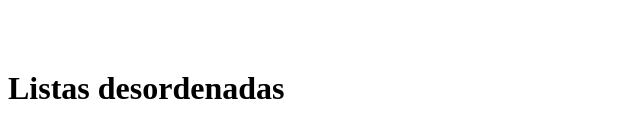
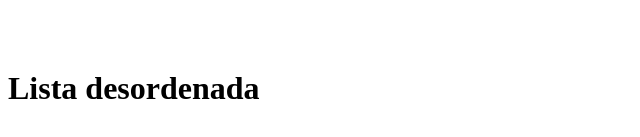
Before and after one commit to Ju4nch10/codo, a plain HTML site: page Clase2/enlaces2.html in a window 1280 px wide. Shown: the part 409-546 px from the top of the page, without its empty margins (0-640 px from the left). Drawn offline with Linux system fonts and the light colour scheme.

Commit message:
commit 1

```diff
--- a/Clase2/enlaces2.html
+++ b/Clase2/enlaces2.html
@@ -7,7 +7,7 @@
 </head>
 <body>
     <br><br><br><br><br><br><br><br><br><br><br><br><br><br><br><br><br><br><br><br><br><br><br><br><br>
-    <h1><a name="listasdesordenadas">Listas desordenadas</a></h1>
+    <h1><a name="listasdesordenadas">Lista desordenada</a></h1>
 
 </body>
 </html>
```
